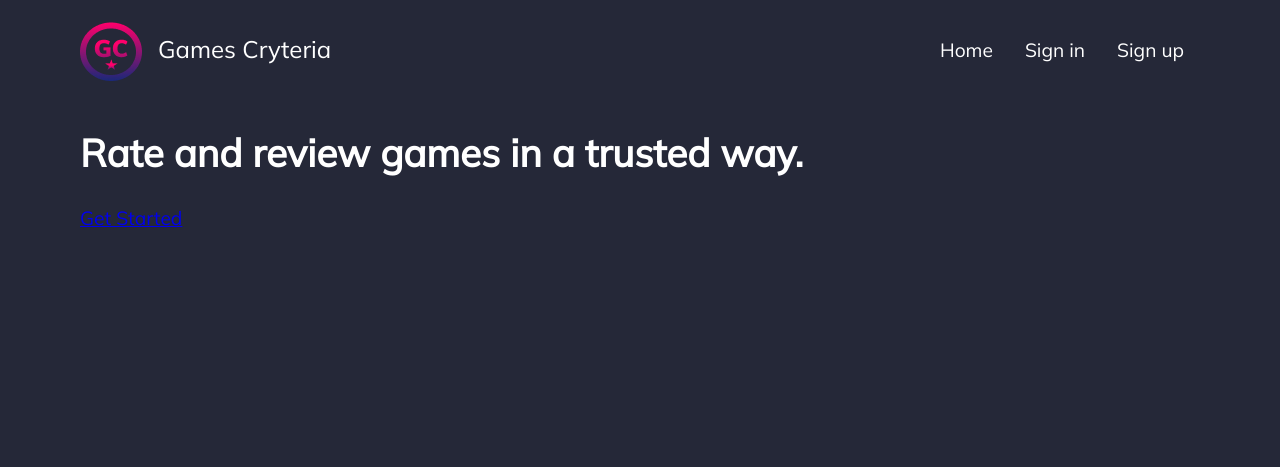
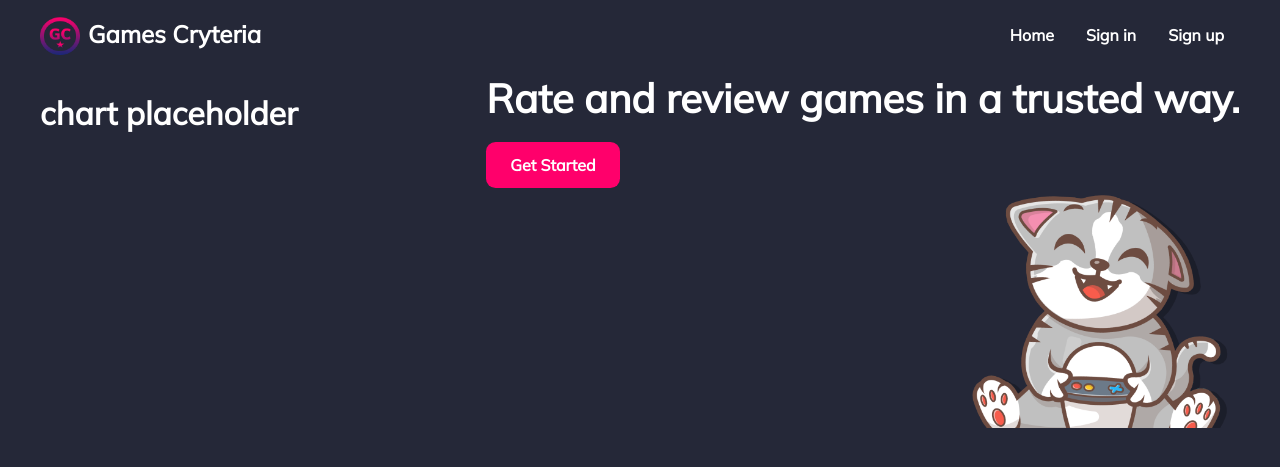
Before and after one commit to lastra-dev/games-cryteria, a PHP site: page / in a window 1280 px wide. Shown: the top 467 px of the page. Run offline with PHP 8.4, Linux system fonts and the light colour scheme.

Commit message:
Add message and image

```diff
--- /dev/null
+++ b/css/index.css
@@ -0,0 +1,37 @@
+.home-main-section {
+  display: flex;
+  align-items: stretch;
+  justify-content: space-between;
+  flex-grow: 1;
+}
+
+.home-main-section .img-wrapper {
+  flex-grow: 1;
+  flex-direction: column;
+  display: flex;
+  align-items: flex;
+  justify-content: flex-end;
+}
+
+.home-main-section .cat-image {
+  background-image: url(../img/cat.png);
+  max-height: 70vh;
+  min-width: 30vw;
+  background-size: contain;
+  background-repeat: no-repeat;
+  background-position: bottom right;
+  height: 15em;
+}
+
+.home-main-section .call-to-action {
+  display:flex;
+  flex-direction: column;
+  align-items: flex-start;
+}
+
+.home-main-section .msg-img {
+  display: flex;
+  flex-direction: column;
+  justify-content: space-evenly;
+
+}
--- a/css/main.css
+++ b/css/main.css
@@ -100,7 +100,6 @@ body {
   margin: 0;
   background-color: #252838;
   font-family: Mulish, sans-serif;
-  font-size: 1.2rem;
   color: white;
 }
 
@@ -113,7 +112,9 @@ body {
 }
 
 .brand-logo-name {
-  margin-left: 1rem;
+  font-size: 1.2em;
+  font-weight: 800;
+  margin-left: 0.5rem;
 }
 
 .main-nav ul {
@@ -124,6 +125,7 @@ body {
 }
 
 .main-nav a {
+  font-weight: bold;
   color: inherit;
   text-decoration: none;
   padding: 1rem;
@@ -137,13 +139,29 @@ body {
   display: flex;
   justify-content: space-between;
   align-items: center;
-  height: 100px;
+  height: 70px;
 }
 
 .container {
-  max-width: 1200px;
+  max-width: 1500px;
   margin: 0 auto;
   padding: 0 40px;
+}
+
+.title {
+  font-weight: 800;
+  font-size: 2.5em;
+  margin-bottom: 1rem;
+  margin-top: 0;
+}
+
+.btn {
+  color: white;
+  background-color: #FF006B;
+  padding: .75rem 1.5rem;
+  border-radius: .6rem;
+  text-decoration: none;
+  font-weight: bold;
 }
 
 /* ==========================================================================
--- a/index.html
+++ b/index.html
@@ -17,6 +17,7 @@
 
     <link rel="stylesheet" href="css/normalize.css" />
     <link rel="stylesheet" href="css/main.css" />
+    <link rel="stylesheet" href="css/index.css" />
 
     <meta name="theme-color" content="#fafafa" />
   </head>
@@ -24,7 +25,7 @@
   <body class="container full-height-grow">
     <header class="main-header">
       <a href="/" class="brand-logo">
-        <img src="img/logo.png" alt="logo" />
+        <img src="img/logo.png" width="40" alt="logo" />
         <div class="brand-logo-name">Games Cryteria</div>
       </a>
       <nav class="main-nav">
@@ -36,12 +37,17 @@
       </nav>
     </header>
     <section class="home-main-section">
-      <div class="img-wrapper">
-        <div class="cat-image"></div>
+      <div>
+        <h1>chart placeholder</h1>
       </div>
-      <div>
-        <h1 class="title">Rate and review games in a trusted way.</h1>
-        <a href="home.html" class="btn">Get Started</a>
+      <div class="msg-img">
+        <div class="call-to-action">
+          <h1 class="title">Rate and review games in a trusted way.</h1>
+          <a href="home.html" class="btn">Get Started</a>
+        </div>
+        <div class="img-wrapper">
+          <div class="cat-image"></div>
+        </div>
       </div>
     </section>
 
```
Also changed, not shown: img/cat.png (added).
